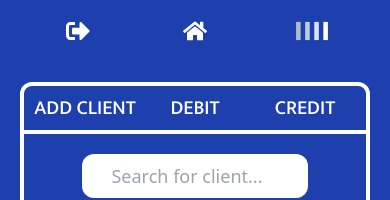
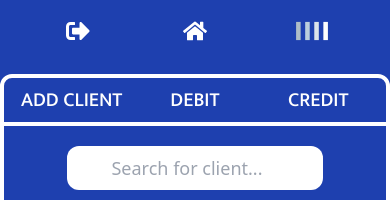
Before and after one commit to RobJJ/crud-client-app, a React (Create React App) app: page /home in a window 390 px wide. Shown: the top 200 px of the page. Built offline with nearby package versions, Linux system fonts and the light colour scheme; no server answers; a web font is replaced by a local one.

Commit message:
Mobile - ClientList, QuickBar changes

```diff
--- a/src/Components/ClientList/ClientList-parent-component.jsx
+++ b/src/Components/ClientList/ClientList-parent-component.jsx
@@ -31,7 +31,8 @@ function ClientList(params) {
   //
   //
   return (
-    <div className="bg-blue-800 w-full h-full flex flex-col overflow-auto p-5 pt-0">
+    <div className="bg-blue-800 w-full h-full flex flex-col overflow-auto p-5 pt-0 smlr:p-0">
+      {/* SEARCH CLIENT SECTION */}
       <section className=" flex justify-center items-center bg-blue-800 p-5 border-l-4 border-r-4 border-white relative">
         <input
           type="search"
@@ -52,8 +53,8 @@ function ClientList(params) {
           <FaAngleDoubleDown className="text-3xl text-red-500" />
         </div>
       </section>
-
-      <section className="bg-blue-800 overflow-auto h-full w-full flex flex-col gap-3 mb-2 items-center border-l-4 border-r-4 border-b-4 border-white rounded-b-xl">
+      {/* CLIENT LIST SECTION */}
+      <section className="bg-blue-800 overflow-auto h-full w-full flex flex-col gap-3 mb-2 items-center border-l-4 border-r-4 border-b-4 border-white rounded-b-xl med:px-2">
         {filteredClients.map((client) => (
           <ClientListItem key={client.uid} itemObj={client} />
         ))}
--- a/src/Components/QuickBar/QuickBar-component.jsx
+++ b/src/Components/QuickBar/QuickBar-component.jsx
@@ -31,7 +31,7 @@ function QuickBar(params) {
   };
   //
   return (
-    <div className="bg-blue-800 w-full flex flex-col p-5 pb-0 ">
+    <div className="bg-blue-800 w-full flex flex-col p-5 pb-0 smlr:p-0 smlr:pt-3">
       {/* 3 QUICK BUTTONS */}
       <div className="grid grid-cols-3 p-2 gap-1 text-center text-xl bg-blue-800 text-white border-4 border-white rounded-t-xl">
         <div className=" ">
--- a/src/SubPages/Home-home.jsx
+++ b/src/SubPages/Home-home.jsx
@@ -6,7 +6,7 @@ import QuickBar from "../Components/QuickBar/QuickBar-component";
 function HomeHome(params) {
   //
   return (
-    <div className="w-full h-full flex flex-col overflow-auto">
+    <div className="w-full h-full flex flex-col overflow-auto ">
       <QuickBar />
       <ClientList />
     </div>
--- a/tailwind.config.js
+++ b/tailwind.config.js
@@ -4,6 +4,7 @@ module.exports = {
   theme: {
     extend: {},
     screens: {
+      med: { max: "720px" },
       smlr: { max: "520px" },
       smlst: { max: "400px" },
     },
```
